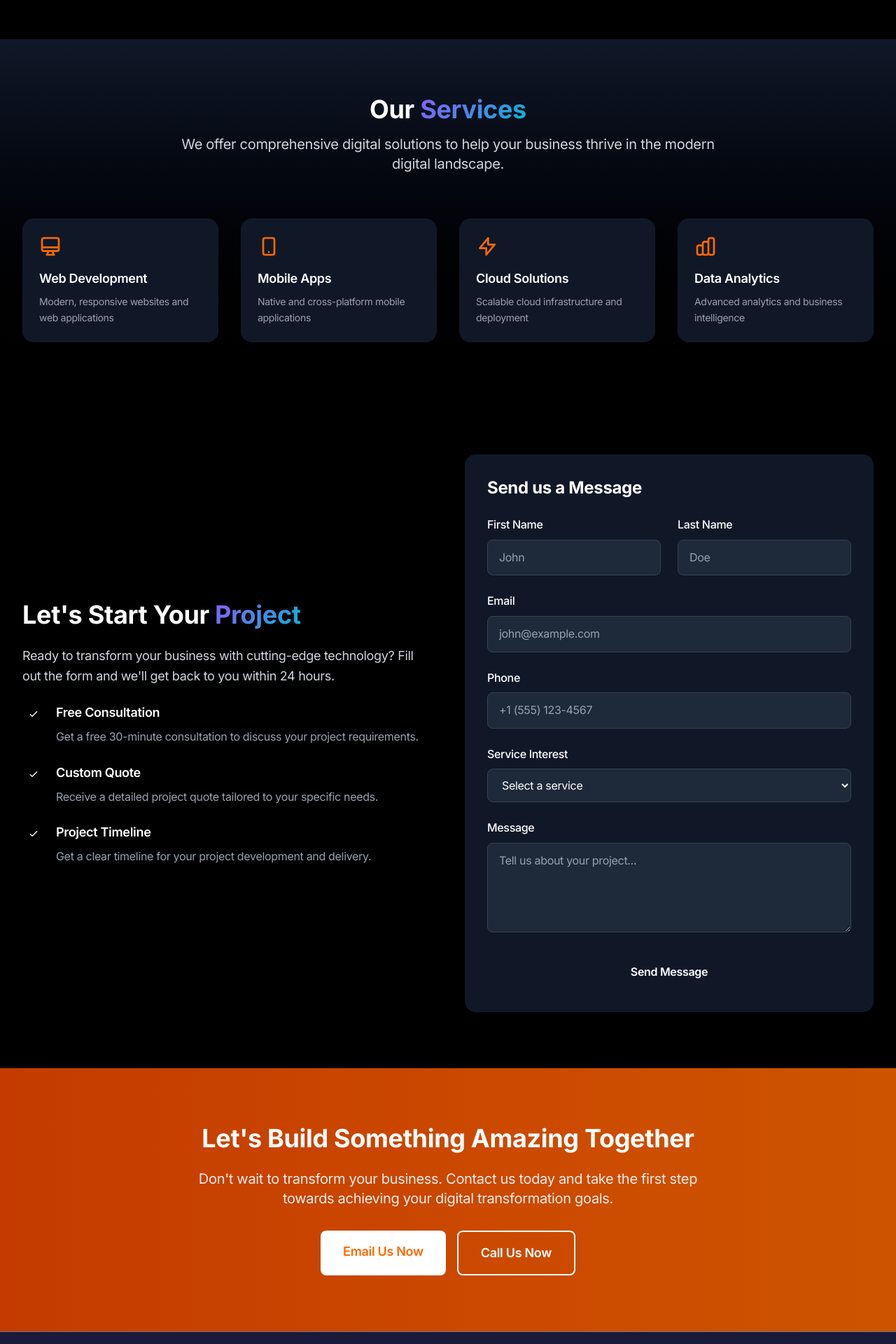
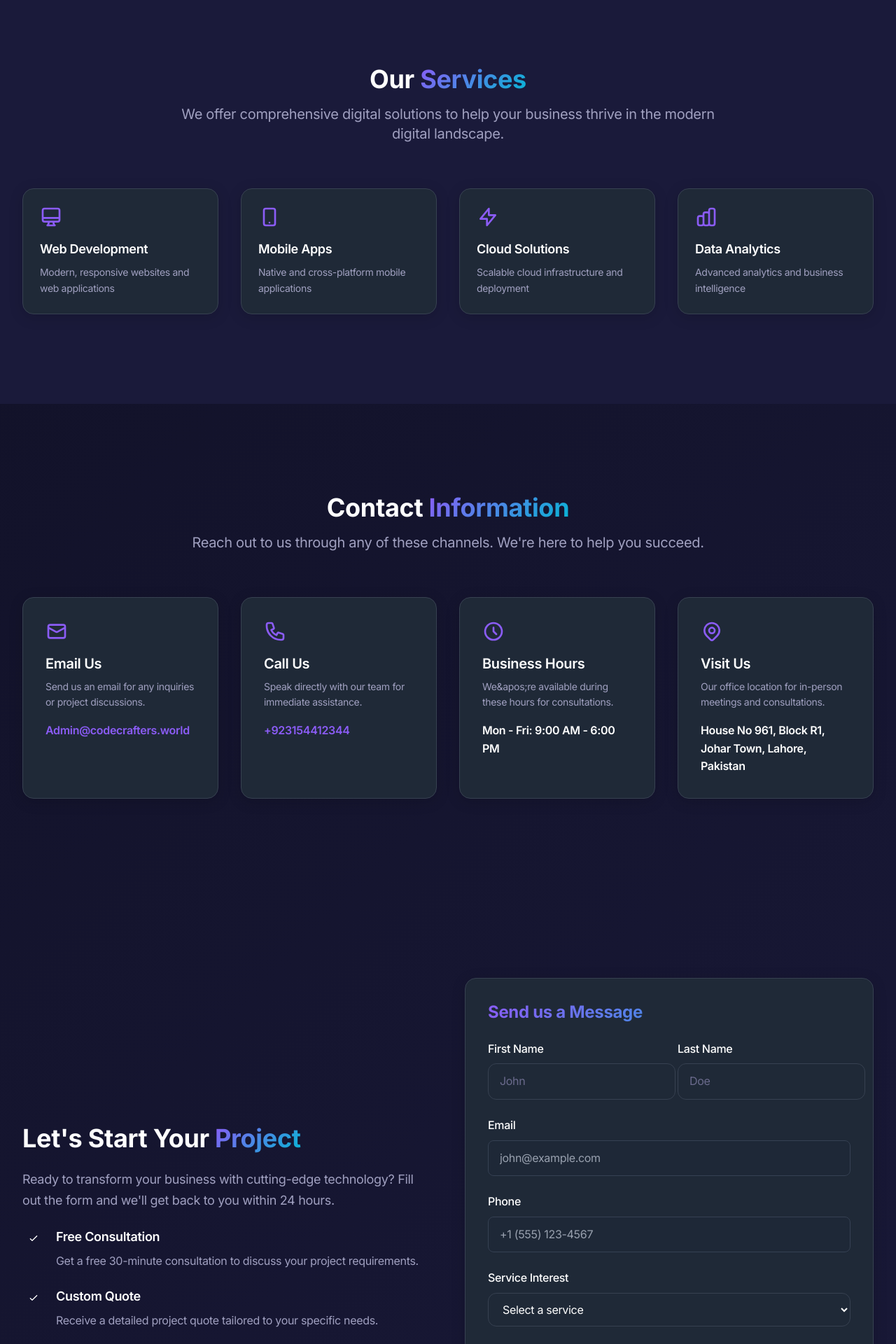
Before and after one commit to MSK-101/codecrafters-solutions, a Next.js app: page /contact in a window 1280 px wide. Shown: the part 880-2800 px from the top of the page at 70% size. Built offline with nearby package versions, Linux system fonts and the light colour scheme.

Commit message:
new design for the about and contact pages

```diff
--- a/app/contact/page.tsx
+++ b/app/contact/page.tsx
@@ -173,16 +173,16 @@ export default function Contact() {
   ];
 
   return (
-    <div className="min-h-screen bg-black text-white">
+    <div className="min-h-screen">
       {/* Hero Section */}
-      <section className="relative py-20 bg-gradient-to-br from-black via-gray-900 to-black">
-        <div className="absolute inset-0 grid-pattern opacity-10"></div>
-        <div className="relative z-10 max-w-7xl mx-auto px-4 sm:px-6 lg:px-8">
+      <section className="py-24 lg:pb-48 lg:pt-96 pt-54">
+        <div className="absolute inset-0 grid-pattern opacity-20"></div>
+        <div className="relative z-10 container-modern">
           <div className="text-center animate-fade-in-up">
-            <h1 className="text-5xl lg:text-6xl font-bold mb-6">
-              Get In <span className="text-gradient neon-text">Touch</span>
+            <h1 className="text-5xl md:text-6xl lg:text-7xl font-bold mb-8">
+              Get In <span className="text-gradient">Touch</span>
             </h1>
-            <p className="text-xl text-gray-300 max-w-3xl mx-auto leading-relaxed">
+            <p className="text-xl md:text-2xl text-text-secondary max-w-3xl mx-auto leading-relaxed mb-12">
               Ready to start your next project? We&apos;re here to help you
               bring your digital vision to life. Contact us today for a free
               consultation and discover how we can transform your business.
@@ -191,15 +191,49 @@ export default function Contact() {
         </div>
       </section>
 
+      {/* Services Overview */}
+      <section className="py-20 md:py-24 lg:py-32 bg-background-secondary">
+        <div className="max-w-7xl mx-auto px-4 sm:px-6 lg:px-8">
+          <div className="text-center mb-16 animate-fade-in-up">
+            <h2 className="text-4xl font-bold mb-4">
+              Our <span className="text-gradient neon-text">Services</span>
+            </h2>
+            <p className="text-xl text-text-secondary max-w-3xl mx-auto">
+              We offer comprehensive digital solutions to help your business
+              thrive in the modern digital landscape.
+            </p>
+          </div>
+          <div className="grid grid-cols-1 md:grid-cols-2 lg:grid-cols-4 gap-8">
+            {services.map((service, index) => (
+              <div
+                key={index}
+                className="card-modern p-6 hover-scale group animate-slide-up"
+                style={{ animationDelay: `${index * 0.2}s` }}
+              >
+                <div className="text-primary mb-4 group-hover:scale-105 transition-transform duration-300">
+                  {service.icon}
+                </div>
+                <h3 className="text-lg font-semibold text-white mb-2 group-hover:text-primary transition-colors">
+                  {service.title}
+                </h3>
+                <p className="text-text-secondary text-sm leading-relaxed">
+                  {service.description}
+                </p>
+              </div>
+            ))}
+          </div>
+        </div>
+      </section>
+
       {/* Contact Information */}
-      <section className="py-20 bg-black">
+      <section className="py-20 md:py-24 lg:py-32">
         <div className="max-w-7xl mx-auto px-4 sm:px-6 lg:px-8">
           <div className="text-center mb-16 animate-fade-in-up">
             <h2 className="text-4xl font-bold mb-4">
               Contact{" "}
               <span className="text-gradient neon-text">Information</span>
             </h2>
-            <p className="text-xl text-gray-300 max-w-3xl mx-auto">
+            <p className="text-xl text-text-secondary max-w-3xl mx-auto">
               Reach out to us through any of these channels. We&apos;re here to
               help you succeed.
             </p>
@@ -208,22 +242,22 @@ export default function Contact() {
             {contactInfo.map((info, index) => (
               <div
                 key={index}
-                className="bg-gray-900 p-8 rounded-2xl hover-lift group"
+                className="card-modern p-8 hover-tilt group animate-scale-in"
                 style={{ animationDelay: `${index * 0.1}s` }}
               >
-                <div className="text-orange-500 mb-4 group-hover:scale-110 transition-transform duration-300">
+                <div className="text-primary mb-4 group-hover:scale-105 transition-transform duration-300">
                   {info.icon}
                 </div>
-                <h3 className="text-xl font-semibold text-white mb-2 group-hover:text-orange-500 transition-colors">
+                <h3 className="text-xl font-semibold text-white mb-2 group-hover:text-primary transition-colors">
                   {info.title}
                 </h3>
-                <p className="text-gray-400 mb-4 text-sm leading-relaxed">
+                <p className="text-text-secondary mb-4 text-sm leading-relaxed">
                   {info.description}
                 </p>
                 {info.link ? (
                   <a
                     href={info.link}
-                    className="text-orange-500 font-semibold hover:text-orange-400 transition-colors"
+                    className="text-primary font-semibold hover:text-secondary transition-colors"
                   >
                     {info.value}
                   </a>
@@ -236,42 +270,8 @@ export default function Contact() {
         </div>
       </section>
 
-      {/* Services Overview */}
-      <section className="py-20 bg-gradient-to-b from-gray-900 to-black">
-        <div className="max-w-7xl mx-auto px-4 sm:px-6 lg:px-8">
-          <div className="text-center mb-16 animate-fade-in-up">
-            <h2 className="text-4xl font-bold mb-4">
-              Our <span className="text-gradient neon-text">Services</span>
-            </h2>
-            <p className="text-xl text-gray-300 max-w-3xl mx-auto">
-              We offer comprehensive digital solutions to help your business
-              thrive in the modern digital landscape.
-            </p>
-          </div>
-          <div className="grid grid-cols-1 md:grid-cols-2 lg:grid-cols-4 gap-8">
-            {services.map((service, index) => (
-              <div
-                key={index}
-                className="bg-gray-900 p-6 rounded-2xl hover-lift group"
-                style={{ animationDelay: `${index * 0.2}s` }}
-              >
-                <div className="text-orange-500 mb-4 group-hover:scale-110 transition-transform duration-300">
-                  {service.icon}
-                </div>
-                <h3 className="text-lg font-semibold text-white mb-2 group-hover:text-orange-500 transition-colors">
-                  {service.title}
-                </h3>
-                <p className="text-gray-400 text-sm leading-relaxed">
-                  {service.description}
-                </p>
-              </div>
-            ))}
-          </div>
-        </div>
-      </section>
-
       {/* Contact Form */}
-      <section className="py-20 bg-black">
+      <section className="py-20 md:py-24 lg:py-32">
         <div className="max-w-7xl mx-auto px-4 sm:px-6 lg:px-8">
           <div className="grid grid-cols-1 lg:grid-cols-2 gap-12 items-center">
             <div className="animate-slide-in-left">
@@ -279,7 +279,7 @@ export default function Contact() {
                 Let&apos;s Start Your{" "}
                 <span className="text-gradient neon-text">Project</span>
               </h2>
-              <p className="text-lg text-gray-300 mb-6 leading-relaxed">
+              <p className="text-lg text-text-secondary mb-6 leading-relaxed">
                 Ready to transform your business with cutting-edge technology?
                 Fill out the form and we&apos;ll get back to you within 24
                 hours.
@@ -305,7 +305,7 @@ export default function Contact() {
                     <h3 className="text-lg font-semibold text-white mb-2">
                       Free Consultation
                     </h3>
-                    <p className="text-gray-400">
+                    <p className="text-text-secondary">
                       Get a free 30-minute consultation to discuss your project
                       requirements.
                     </p>
@@ -331,7 +331,7 @@ export default function Contact() {
                     <h3 className="text-lg font-semibold text-white mb-2">
                       Custom Quote
                     </h3>
-                    <p className="text-gray-400">
+                    <p className="text-text-secondary">
                       Receive a detailed project quote tailored to your specific
                       needs.
                     </p>
@@ -357,7 +357,7 @@ export default function Contact() {
                     <h3 className="text-lg font-semibold text-white mb-2">
                       Project Timeline
                     </h3>
-                    <p className="text-gray-400">
+                    <p className="text-text-secondary">
                       Get a clear timeline for your project development and
                       delivery.
                     </p>
@@ -367,8 +367,8 @@ export default function Contact() {
             </div>
 
             <div className="animate-slide-in-right">
-              <div className="bg-gray-900 p-8 rounded-2xl animate-pulse-glow">
-                <h3 className="text-2xl font-bold text-white mb-6">
+              <div className="card-modern p-8 animate-pulse-glow">
+                <h3 className="text-2xl font-bold text-white mb-6 text-gradient">
                   Send us a Message
                 </h3>
                 <form className="space-y-6">
@@ -379,7 +379,7 @@ export default function Contact() {
                       </label>
                       <input
                         type="text"
-                        className="w-full px-4 py-3 bg-gray-800 border border-gray-700 rounded-lg text-white placeholder-gray-400 focus:outline-none focus:border-orange-500 transition-colors"
+                        className="input-modern"
                         placeholder="John"
                       />
                     </div>
@@ -389,7 +389,7 @@ export default function Contact() {
                       </label>
                       <input
                         type="text"
-                        className="w-full px-4 py-3 bg-gray-800 border border-gray-700 rounded-lg text-white placeholder-gray-400 focus:outline-none focus:border-orange-500 transition-colors"
+                        className="input-modern"
                         placeholder="Doe"
                       />
                     </div>
@@ -400,7 +400,7 @@ export default function Contact() {
                     </label>
                     <input
                       type="email"
-                      className="w-full px-4 py-3 bg-gray-800 border border-gray-700 rounded-lg text-white placeholder-gray-400 focus:outline-none focus:border-orange-500 transition-colors"
+                      className="w-full px-4 py-3 bg-gray-800/50 border border-gray-700 rounded-lg text-white placeholder-gray-400 focus:outline-none focus:border-orange-500 focus:ring-2 focus:ring-orange-500/20 transition-all duration-300 backdrop-blur-sm"
                       placeholder="john@example.com"
                     />
                   </div>
@@ -410,7 +410,7 @@ export default function Contact() {
                     </label>
                     <input
                       type="tel"
-                      className="w-full px-4 py-3 bg-gray-800 border border-gray-700 rounded-lg text-white placeholder-gray-400 focus:outline-none focus:border-orange-500 transition-colors"
+                      className="w-full px-4 py-3 bg-gray-800/50 border border-gray-700 rounded-lg text-white placeholder-gray-400 focus:outline-none focus:border-orange-500 focus:ring-2 focus:ring-orange-500/20 transition-all duration-300 backdrop-blur-sm"
                       placeholder="+1 (555) 123-4567"
                     />
                   </div>
@@ -418,7 +418,7 @@ export default function Contact() {
                     <label className="block text-white font-medium mb-2">
                       Service Interest
                     </label>
-                    <select className="w-full px-4 py-3 bg-gray-800 border border-gray-700 rounded-lg text-white focus:outline-none focus:border-orange-500 transition-colors">
+                    <select className="input-modern w-full">
                       <option value="">Select a service</option>
                       <option value="web-development">Web Development</option>
                       <option value="mobile-apps">Mobile Apps</option>
@@ -432,13 +432,13 @@ export default function Contact() {
                     </label>
                     <textarea
                       rows={4}
-                      className="w-full px-4 py-3 bg-gray-800 border border-gray-700 rounded-lg text-white placeholder-gray-400 focus:outline-none focus:border-orange-500 transition-colors"
+                      className="input-modern w-full"
                       placeholder="Tell us about your project..."
                     ></textarea>
                   </div>
                   <button
                     type="submit"
-                    className="w-full bg-gradient text-white py-3 px-6 rounded-lg font-semibold hover-lift hover-glow transform transition-all duration-300"
+                    className="w-full btn-primary py-3 px-6 font-semibold"
                   >
                     Send Message
                   </button>
@@ -448,35 +448,6 @@ export default function Contact() {
           </div>
         </div>
       </section>
-
-      {/* CTA Section */}
-      <section className="py-20 bg-gradient-to-r from-orange-600 to-orange-500 relative overflow-hidden">
-        <div className="absolute inset-0 bg-black opacity-20"></div>
-        <div className="relative z-10 max-w-7xl mx-auto px-4 sm:px-6 lg:px-8 text-center">
-          <h2 className="text-4xl font-bold text-white mb-6 animate-fade-in-up">
-            Let&apos;s Build Something Amazing Together
-          </h2>
-          <p className="text-xl text-white/90 mb-8 max-w-3xl mx-auto animate-fade-in-up">
-            Don&apos;t wait to transform your business. Contact us today and
-            take the first step towards achieving your digital transformation
-            goals.
-          </p>
-          <div className="flex flex-col sm:flex-row gap-4 justify-center animate-fade-in-up">
-            <a
-              href="mailto:Admin@codecrafters.world"
-              className="bg-white text-orange-500 px-8 py-4 rounded-lg font-semibold text-lg hover-lift hover-glow transform transition-all duration-300 inline-block"
-            >
-              Email Us Now
-            </a>
-            <a
-              href="tel:+923154412344"
-              className="border-2 border-white text-white px-8 py-4 rounded-lg font-semibold text-lg hover:bg-white hover:text-orange-500 transition-all duration-300 inline-block"
-            >
-              Call Us Now
-            </a>
-          </div>
-        </div>
-      </section>
     </div>
   );
 }
```
Also changed, not shown: app/about/page.tsx (+38 -36 lines).
